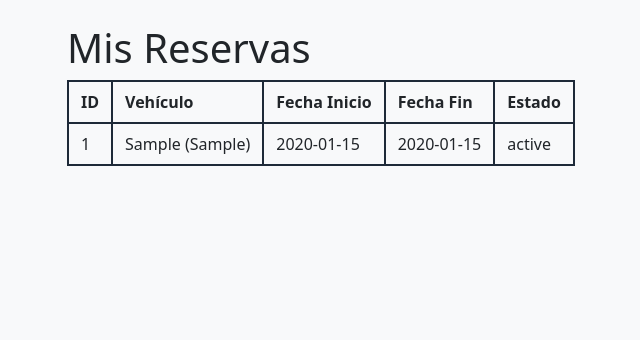
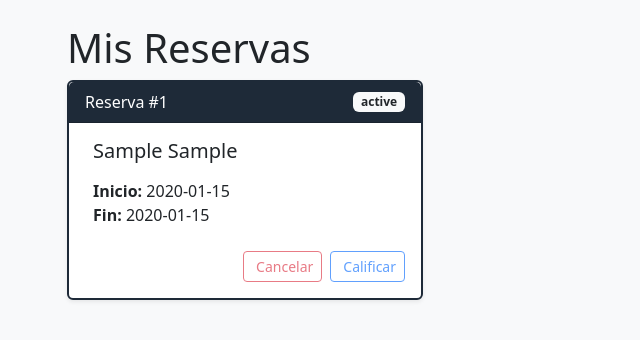
Before and after one commit to lucamaffeo/Alquilando, a Flask app: template src/web/templates/reservas/index.html in a window 1280 px wide. Shown: the part 186-526 px from the top of the page, without its empty margins (15-655 px from the left). Run offline with Flask 3, Linux system fonts and the light colour scheme; the template is opened without the code that fills it: values that come from a table or form of the project are taken from there, others are empty; tables that the repository leaves empty hold one stand-in row (values such as "Sample post").

Commit message:
Muestro las reservas con sus botones

```diff
--- a/src/web/controllers/reservas.py
+++ b/src/web/controllers/reservas.py
@@ -73,6 +73,5 @@ def mis_reservas():
         return redirect(url_for("global.inicio_global"))
     reservas = list_reservas_by_user(user_id)
     if not reservas:
-        flash("No tienes reservas activas.", "info")
         return render_template("reservas/index.html", reservas=reservas)
     return render_template("reservas/index.html", reservas=reservas)
--- a/src/web/templates/reservas/index.html
+++ b/src/web/templates/reservas/index.html
@@ -2,24 +2,43 @@
 
 {% block header %}Mis Reservas{% endblock %}
 
-{% block table_header %}
-<tr>
-    <th>ID</th>
-    <th>Vehículo</th>
-    <th>Fecha Inicio</th>
-    <th>Fecha Fin</th>
-    <th>Estado</th>
-</tr>
+{% block table_body %}
+<div class="row">
+    {% if reservas|length == 0 %}
+        <div class="col-12">
+            <div class="alert alert-info text-center mt-5 p-4 rounded shadow-sm">
+                <i class="bi bi-info-circle-fill me-2"></i>
+                No tienes reservas disponibles.
+            </div>
+        </div>
+    {% else %}
+        {% for reserva in reservas %}
+        <div class="col-md-6 col-lg-4 mb-4">
+            <div class="card h-100 shadow-sm border-0">
+                <div class="card-header d-flex justify-content-between align-items-center" style="background-color: #1E2A38; color: #ffffff;">
+                    <span>Reserva #{{ reserva.id }}</span>
+                    <span class="badge bg-light text-dark">{{ reserva.estado }}</span>
+                </div>
+                <div class="card-body">
+                    <h5 class="card-title text-dark">
+                        <i class="bi bi-car-front-fill me-2"></i>{{ reserva.vehiculo.marca }} {{ reserva.vehiculo.modelo }}
+                    </h5>
+                    <ul class="list-unstyled mt-3 mb-4">
+                        <li><i class="bi bi-calendar-event me-2"></i><strong>Inicio:</strong> {{ reserva.fecha_inicio }}</li>
+                        <li><i class="bi bi-calendar-check me-2"></i><strong>Fin:</strong> {{ reserva.fecha_fin }}</li>
+                    </ul>
+                    <div class="d-flex justify-content-end gap-2">
+                        <button class="btn btn-outline-danger btn-sm" disabled>
+                            <i class="bi bi-x-circle me-1"></i>Cancelar
+                        </button>
+                        <button class="btn btn-outline-primary btn-sm" disabled>
+                            <i class="bi bi-star me-1"></i>Calificar
+                        </button>
+                    </div>
+                </div>
+            </div>
+        </div>
+        {% endfor %}
+    {% endif %}
+</div>
 {% endblock %}
-
-{% block table_body %}
-{% for reserva in reservas %}
-<tr>
-    <td>{{ reserva.id }}</td>
-    <td>{{ reserva.vehiculo.modelo }} ({{ reserva.vehiculo.patente }})</td>
-    <td>{{ reserva.fecha_inicio }}</td>
-    <td>{{ reserva.fecha_fin }}</td>
-    <td>{{ reserva.estado }}</td>
-</tr>
-{% endfor %}
-{% endblock %}
```
